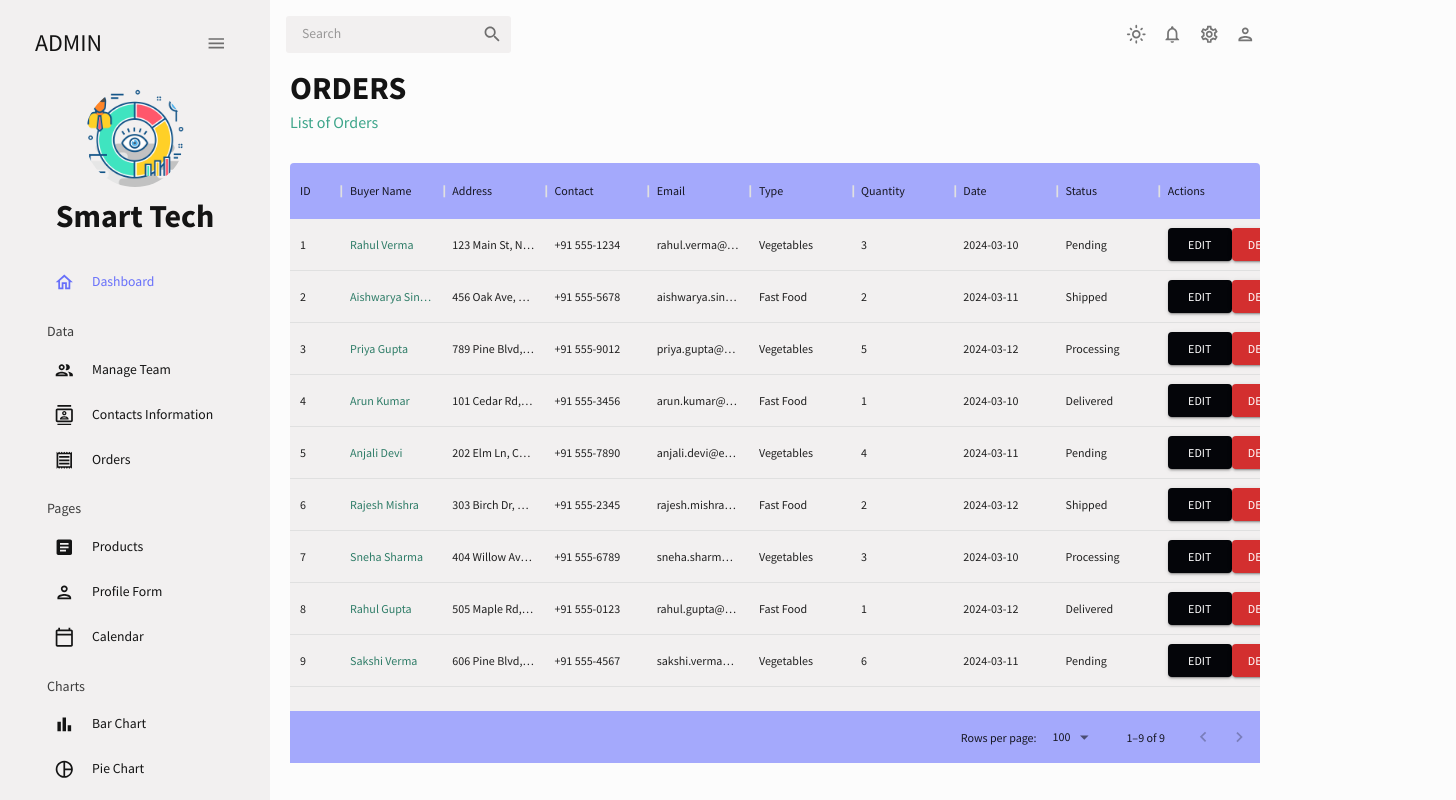
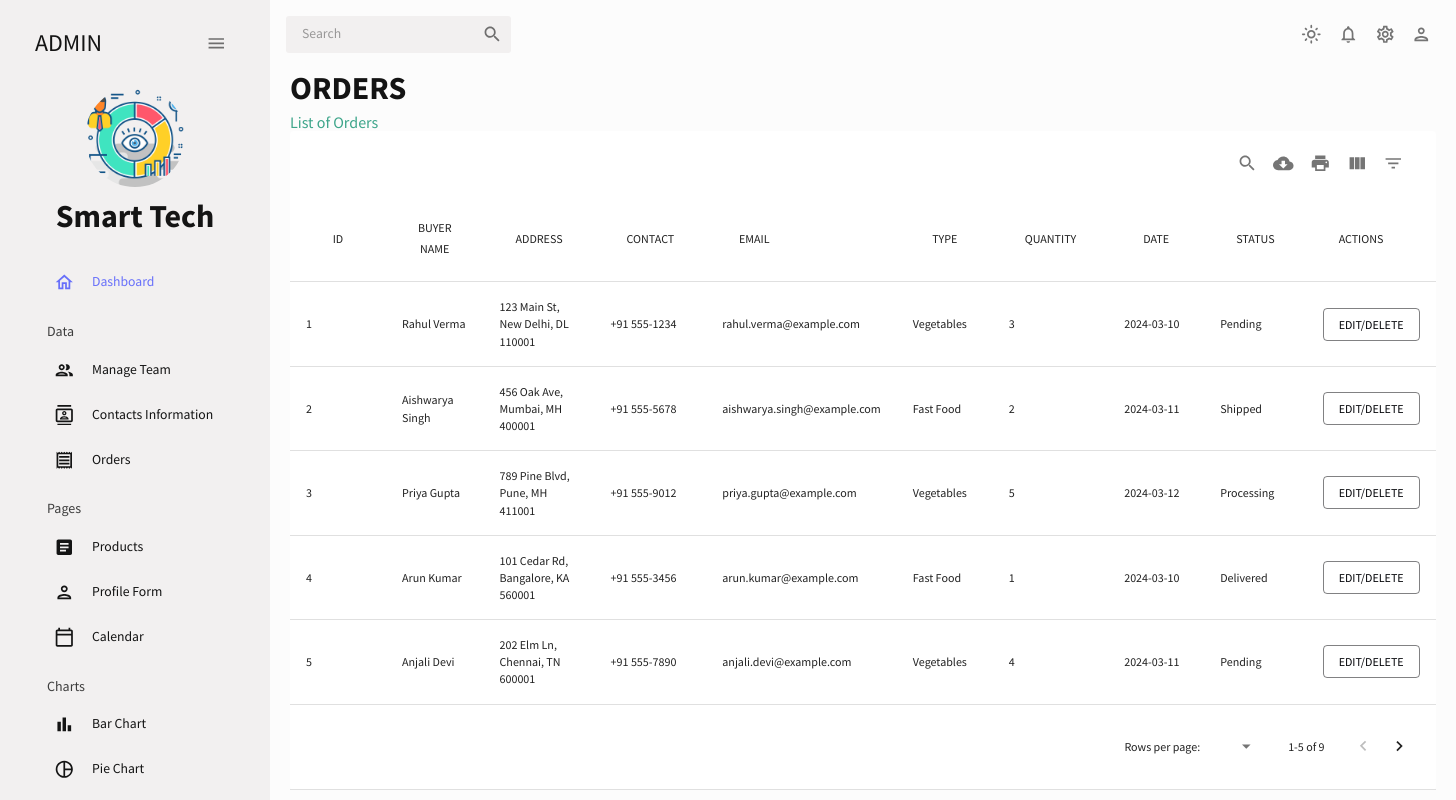
Before and after one commit to PratyayRaj/Pratyay_ERP, a React (Create React App) app: page /invoices in a window 1280 px wide. Shown: the whole page, 1456 px wide, since content can reach past the window. Built offline with nearby package versions, Linux system fonts and the light colour scheme.

Commit message:
updated till orders

```diff
--- a/src/scenes/Invoices/index.jsx
+++ b/src/scenes/Invoices/index.jsx
@@ -1,231 +1,129 @@
-// import React from "react";
-// import { Box, useTheme } from "@mui/material";
-// import { DataGrid } from "@mui/x-data-grid";
-// import { mockDataOrders } from "../../data/mockData";
-// import { tokens } from "../../theme";
-// import Header from "../../components/Header";
-
-// const Orders = () => {
-//   const theme = useTheme();
-//   const colors = tokens(theme.palette.mode);
-//   const columns = [
-//     { field: "id", headerName: "ID" },
-//     {
-//       field: "buyerName",
-//       headerName: "Buyer Name",
-//       flex: 1,
-//       cellClassName: "name-column--cell",
-//     },
-//     {
-//       field: "address",
-//       headerName: "Address",
-//       flex: 1,
-//     },
-//     {
-//       field: "contact",
-//       headerName: "Contact",
-//       flex: 1,
-//     },
-//     {
-//       field: "email",
-//       headerName: "Email",
-//       flex: 1,
-//     },
-//     {
-//       field: "type",
-//       headerName: "Type",
-//       flex: 1,
-//     },
-//     {
-//       field: "quantity",
-//       headerName: "Quantity",
-//       flex: 1,
-//     },
-//     {
-//       field: "date",
-//       headerName: "Date",
-//       flex: 1,
-//     },
-//     {
-//       field: "status",
-//       headerName: "Status",
-//       flex: 1,
-//     },
-//   ];
-
-//   return (
-//     <Box marginLeft={"20px"} marginRight={"20px"} marginBottom={"10px"}>
-//       <Header title="ORDERS" subtitle="List of Orders" />
-//       <Box
-//         m="10px 0 0 0"
-//         height="75vh"
-//         sx={{
-//           "& .MuiDataGrid-root": {
-//             border: "none",
-//           },
-//           "& .MuiDataGrid-cell": {
-//             borderBottom: "none",
-//           },
-//           "& .name-column--cell": {
-//             color: colors.greenAccent[300],
-//           },
-//           "& .MuiDataGrid-columnHeaders": {
-//             backgroundColor: colors.blueAccent[700],
-//             borderBottom: "none",
-//           },
-//           "& .MuiDataGrid-virtualScroller": {
-//             backgroundColor: colors.primary[400],
-//           },
-//           "& .MuiDataGrid-footerContainer": {
-//             borderTop: "none",
-//             backgroundColor: colors.blueAccent[700],
-//           },
-//           "& .MuiCheckbox-root": {
-//             color: `${colors.greenAccent[200]} !important`,
-//           },
-//         }}
-//       >
-//         <DataGrid checkboxSelection rows={mockDataOrders} columns={columns} />
-//       </Box>
-//     </Box>
-//   );
-// };
-
-// export default Orders;
-
-import React from "react";
-import { Box, useTheme, Button } from "@mui/material";
-import { DataGrid } from "@mui/x-data-grid";
+import React, { useState } from "react";
+import MUIDataTable from "mui-datatables";
+import {
+  Box,
+  Button,
+  Dialog,
+  DialogActions,
+  DialogContent,
+  DialogTitle,
+  MenuItem,
+  Select,
+} from "@mui/material";
 import { mockDataOrders } from "../../data/mockData";
-import { tokens } from "../../theme";
 import Header from "../../components/Header";
 
 const Orders = () => {
-  const theme = useTheme();
-  const colors = tokens(theme.palette.mode);
+  const [data, setData] = useState(mockDataOrders);
 
   const columns = [
-    { field: "id", headerName: "ID", width: 40 },
+    { name: "id", label: "ID" },
+    { name: "buyerName", label: "Buyer Name", flex: 1, options: { cellClassName: "name-column--cell" } },
+    { name: "address", label: "Address", flex: 1 },
+    { name: "contact", label: "Contact", flex: 1 },
+    { name: "email", label: "Email", flex: 1 },
+    { name: "type", label: "Type", flex: 1 },
+    { name: "quantity", label: "Quantity", flex: 1 },
+    { name: "date", label: "Date", flex: 1 },
+    { name: "status", label: "Status", flex: 1 },
     {
-      field: "buyerName",
-      headerName: "Buyer Name",
-      flex: 1,
-      cellClassName: "name-column--cell",
-    },
-    {
-      field: "address",
-      headerName: "Address",
-      flex: 1,
-    },
-    {
-      field: "contact",
-      headerName: "Contact",
-      flex: 1,
-    },
-    {
-      field: "email",
-      headerName: "Email",
-      flex: 1,
-    },
-    {
-      field: "type",
-      headerName: "Type",
-      flex: 1,
-    },
-    {
-      field: "quantity",
-      headerName: "Quantity",
-      flex: 1,
-    },
-    {
-      field: "date",
-      headerName: "Date",
-      flex: 1,
-    },
-    {
-      field: "status",
-      headerName: "Status",
-      flex: 1,
-    },
-    {
-      field: "actions",
-      headerName: "Actions",
-      flex: 1,
-      renderCell: (params) => (
-        <div>
-          <Button
-            variant="contained"
-            color="primary"
-            onClick={() => handleEditOrder(params.row.id)}
-          >
-            Edit
-          </Button>
-          <Button
-            variant="contained"
-            color="error"
-            onClick={() => handleDeleteOrder(params.row.id)}
-          >
-            Delete
-          </Button>
-        </div>
-      ),
+      name: "actions",
+      label: "Actions",
+      options: {
+        customBodyRender: (value, tableMeta, updateValue) => {
+          const order = data[tableMeta.rowIndex];
+          return (
+            <EditDeleteOrder
+              order={order}
+              onUpdateStatus={handleUpdateOrderStatus}
+              onDelete={handleDeleteOrder}
+            />
+          );
+        },
+      },
     },
   ];
 
-  const handleEditOrder = (orderId) => {
-    // Placeholder logic for editing order details
-    const updatedOrders = mockDataOrders.map((order) =>
-      order.id === orderId ? { ...order, status: "Updated Status" } : order
-    );
-    // Assuming you have a state to update the orders
-    // setOrders(updatedOrders);
-    console.log(`Edit order with ID ${orderId}`);
+  const options = {
+    filter: true,
+    sort: true,
+    selectableRows: "none",
+    rowsPerPage: 5,
+    elevation: 0,
+    padding:0,
   };
 
-  const handleDeleteOrder = (orderId) => {
-    // Placeholder logic for deleting order
-    const updatedOrders = mockDataOrders.filter((order) => order.id !== orderId);
-    // Assuming you have a state to update the orders
-    // setOrders(updatedOrders);
-    console.log(`Delete order with ID ${orderId}`);
+  const handleUpdateOrderStatus = (updatedOrder) => {
+    setData(data.map((order) => (order.id === updatedOrder.id ? updatedOrder : order)));
+  };
+
+  const handleDeleteOrder = (id) => {
+    setData(data.filter((order) => order.id !== id));
   };
 
   return (
-    <Box marginLeft={"20px"} marginRight={"20px"} marginBottom={"10px"}>
-      <Header title="ORDERS" subtitle="List of Orders" />
-      <Box
-        m="10px 0 0 0"
-        height="75vh"
-        sx={{
-          "& .MuiDataGrid-root": {
-            border: "none",
-          },
-          "& .MuiDataGrid-cell": {
-            borderBottom: "none",
-          },
-          "& .name-column--cell": {
-            color: colors.greenAccent[300],
-          },
-          "& .MuiDataGrid-columnHeaders": {
-            backgroundColor: colors.blueAccent[700],
-            borderBottom: "none",
-          },
-          "& .MuiDataGrid-virtualScroller": {
-            backgroundColor: colors.primary[400],
-          },
-          "& .MuiDataGrid-footerContainer": {
-            borderTop: "none",
-            backgroundColor: colors.blueAccent[700],
-          },
-          "& .MuiCheckbox-root": {
-            display: "none", // Hide the checkbox column
-          },
-        }}
-      >
-        <DataGrid rows={mockDataOrders} columns={columns} />
+    <Box   marginLeft={"20px"} marginRight={"20px"} marginBottom={"20px"}>
+      <div style={{marginBottom:-32 }} className="pr">
+      <Header title="ORDERS" subtitle={"List of Orders"} />
+      </div>
+      <Box sx={{ display: "flex"  }}>
+        <Box component="main" sx={{ flexGrow: 1 }}>
+          <MUIDataTable title="" data={data} columns={columns} options={options} />
+        </Box>
       </Box>
     </Box>
   );
 };
 
+const EditDeleteOrder = ({ order, onUpdateStatus, onDelete }) => {
+  const [open, setOpen] = useState(false);
+  const [status, setStatus] = useState(order.status);
+
+  const handleOpen = () => {
+    setOpen(true);
+  };
+
+  const handleClose = () => {
+    setOpen(false);
+  };
+
+  const handleUpdateStatus = () => {
+    onUpdateStatus({ ...order, status });
+    handleClose();
+  };
+
+  const handleDelete = () => {
+    onDelete(order.id);
+    handleClose();
+  };
+
+  return (
+    <>
+      <Button variant="outlined" color="primary" onClick={handleOpen}>
+        Edit/Delete
+      </Button>
+      <Dialog open={open} onClose={handleClose}>
+        <DialogTitle>Edit or Delete Order</DialogTitle>
+        <DialogContent>
+          <Select value={status} onChange={(e) => setStatus(e.target.value)} fullWidth margin="normal">
+            <MenuItem value="Pending">Pending</MenuItem>
+            <MenuItem value="Shipped">Shipped</MenuItem>
+            <MenuItem value="Processing">Processing</MenuItem>
+            <MenuItem value="Delivered">Delivered</MenuItem>
+          </Select>
+        </DialogContent>
+        <DialogActions>
+          <Button onClick={handleUpdateStatus} color="primary">
+            Update Status
+          </Button>
+          <Button onClick={handleDelete} color="secondary">
+            Delete
+          </Button>
+          <Button onClick={handleClose}>Cancel</Button>
+        </DialogActions>
+      </Dialog>
+    </>
+  );
+};
+
 export default Orders;
```
Also changed, not shown: src/index.css (line endings or trailing spaces).
